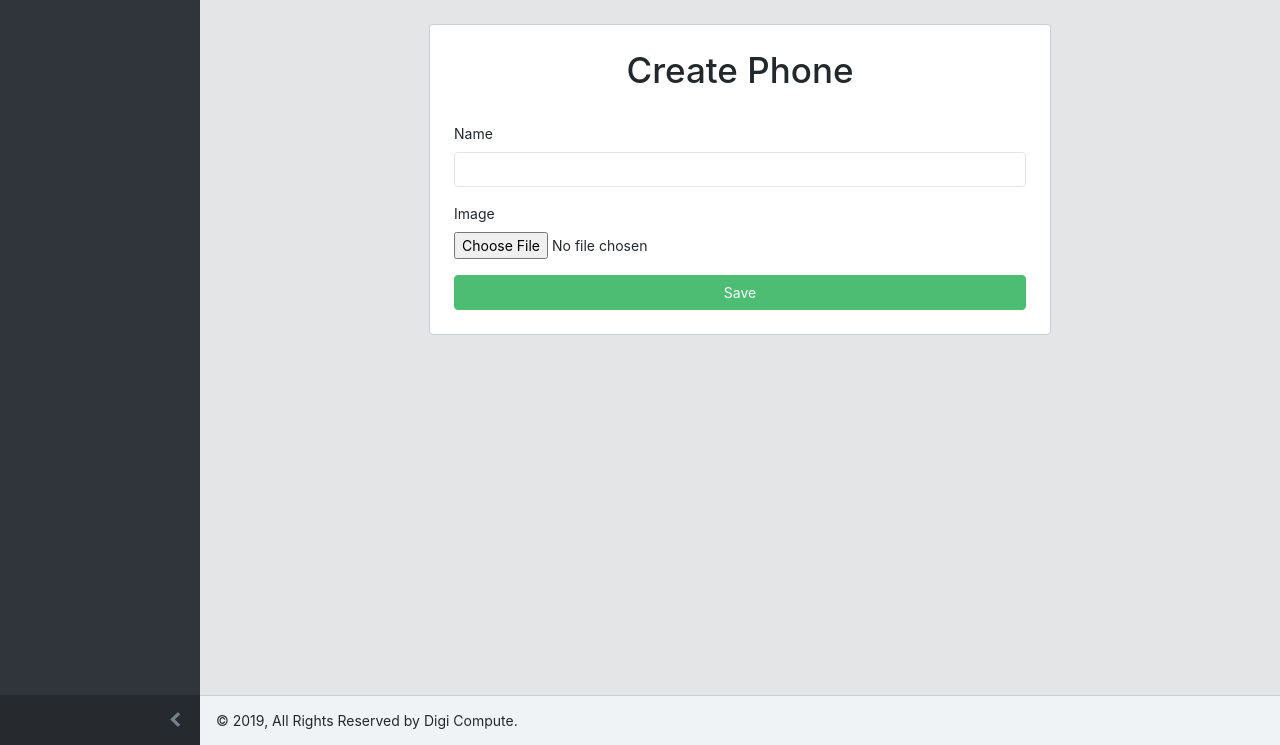
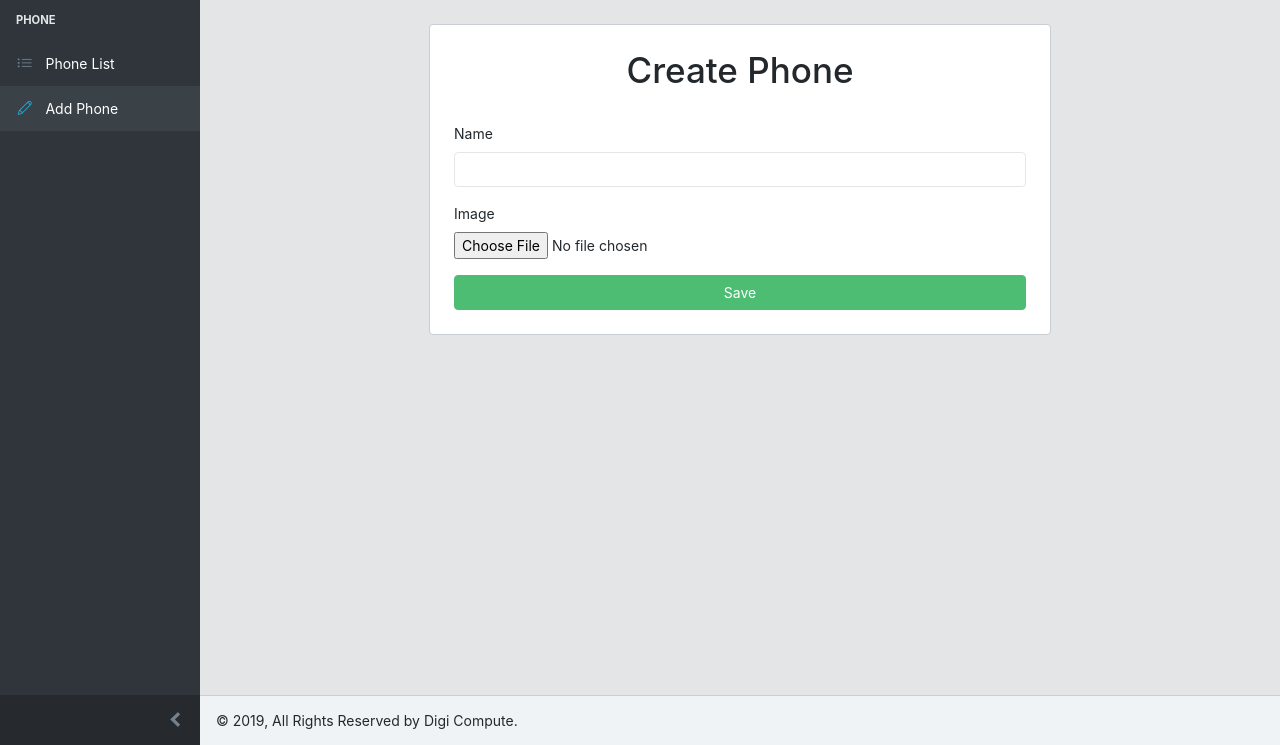
Before and after one commit to mainuddin01/msira, a Django app: page /phone/create/ in a window 1280 px wide. Shown: the part 55-800 px from the top of the page. Run offline with Django 3.2, Linux system fonts and the light colour scheme; a user stored in the database is signed in; some libraries are stand-ins or nearby versions.

Commit message:
added phone menu items to dashboard sidebar menu

```diff
--- a/repair/templates/repair/phone_list.html
+++ b/repair/templates/repair/phone_list.html
@@ -33,7 +33,7 @@
 
             {% if request.user.is_superuser %}
                 <hr>
-                <a href="{% url 'repair:create' %}" class="btn btn-success">Add Phone</a>
+                <a href="{% url 'repair:add_phone' %}" class="btn btn-success">Add Phone</a>
             {% endif %}
 
 		</div><!--/ Container end -->
--- a/repair/urls.py
+++ b/repair/urls.py
@@ -6,8 +6,8 @@ app_name = 'repair'
 
 urlpatterns = [
     path('', views.PhoneListView.as_view(), name='home'),
-    path('dashboard/phone/list/', views.DashboardPhoneListView.as_view(), name='dashboard_phone_list'),
-    path('phone/create/', views.PhoneCreateView.as_view(), name='create'),
+    path('dashboard/phones/', views.DashboardPhoneListView.as_view(), name='dashboard_phone_list'),
+    path('phone/create/', views.PhoneCreateView.as_view(), name='add_phone'),
     path('phone/<int:pk>/', views.PhoneDetailView.as_view(), name='phone_detail'),
     path('phone/<int:pk>/edit/', views.PhoneUpdateView.as_view(), name='phone_edit'),
     path('phone/<int:pk>/delete/', views.PhoneDeleteView.as_view(), name='phone_delete'),
--- a/templates/admin_base.html
+++ b/templates/admin_base.html
@@ -118,21 +118,21 @@
       <div class="sidebar">
         <nav class="sidebar-nav">
           <ul class="nav">
-{#            {% if perms.cclportal.view_application or perms.cclportal.add_application %}#}
-{#              <li class="nav-title">Application</li>#}
-{#              {% if perms.cclportal.view_application %}#}
-{#                <li class="nav-item">#}
-{#                  <a class="nav-link" href="{% url 'cclportal:application_list' %}">#}
-{#                    <i class="nav-icon icon-list"></i> Application List</a>#}
-{#                </li>#}
-{#              {% endif %}#}
-{#              {% if perms.cclportal.add_application %}#}
-{#                <li class="nav-item">#}
-{#                  <a class="nav-link" href="{% url 'cclportal:application' %}">#}
-{#                    <i class="nav-icon icon-pencil"></i> New Application</a>#}
-{#                </li>#}
-{#              {% endif %}#}
-{#            {% endif %}#}
+            {% if perms.repair.view_phone or perms.repair.add_phone %}
+              <li class="nav-title">Phone</li>
+              {% if perms.repair.view_phone %}
+                <li class="nav-item">
+                  <a class="nav-link" href="{% url 'repair:dashboard_phone_list' %}">
+                    <i class="nav-icon icon-list"></i> Phone List</a>
+                </li>
+              {% endif %}
+              {% if perms.repair.add_phone %}
+                <li class="nav-item">
+                  <a class="nav-link" href="{% url 'repair:add_phone' %}">
+                    <i class="nav-icon icon-pencil"></i> Add Phone</a>
+                </li>
+              {% endif %}
+            {% endif %}
 {#            {% if perms.cclportal.view_donation or perms.cclportal.add_donation %}#}
 {#              <li class="nav-title">Donations</li>#}
 {#              {% if perms.cclportal.view_donation %}#}
```
